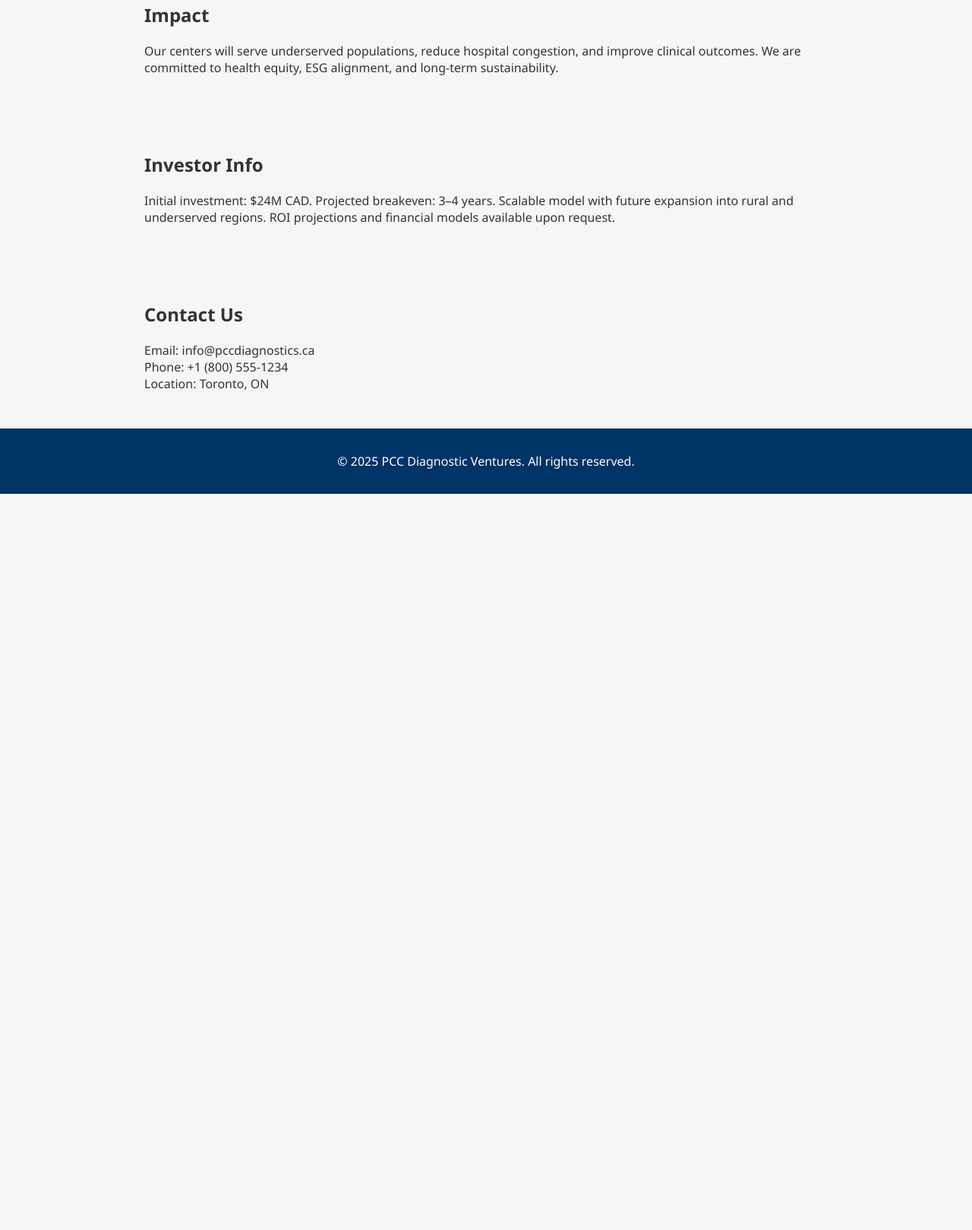
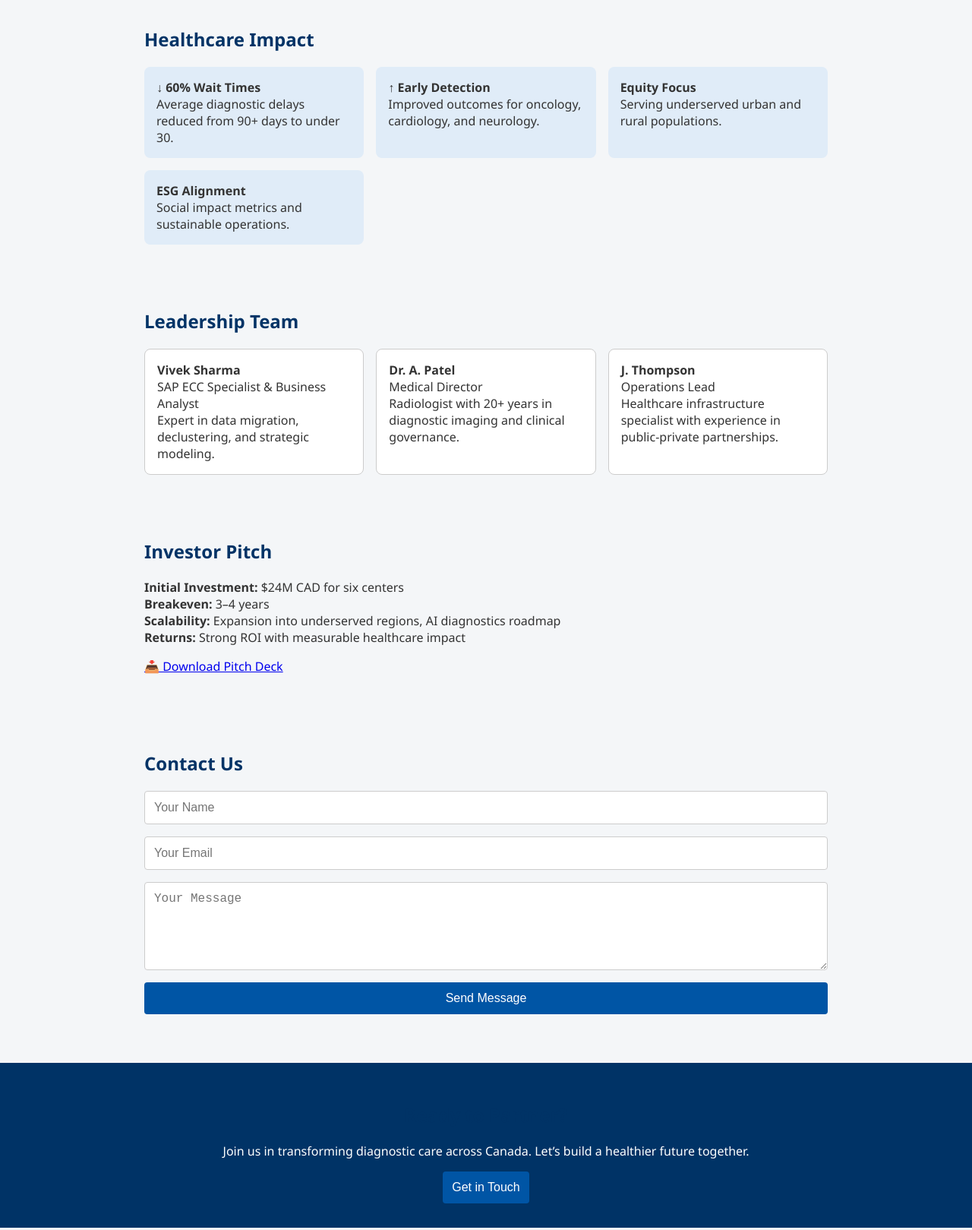
Before and after one commit to Vivek4684/pccwebsite, a plain HTML site: page index.html in a window 1280 px wide. Shown: the part 684-2303 px from the top of the page at 76% size. Before the commit the page ends 1334 px from the top, so only its background shows below. Drawn offline with Linux system fonts and the light colour scheme.

Commit message:
Add files via upload

```diff
--- a/index.html
+++ b/index.html
@@ -13,9 +13,9 @@
       color: #333;
     }
     header {
-      background-color: #003366;
+      background: linear-gradient(to right, #003366, #0055a5);
       color: white;
-      padding: 2rem;
+      padding: 3rem 2rem;
       text-align: center;
     }
     nav {
@@ -34,11 +34,65 @@
       max-width: 900px;
       margin: auto;
     }
+    h2 {
+      color: #003366;
+    }
+    .impact-grid {
+      display: grid;
+      grid-template-columns: repeat(auto-fit, minmax(250px, 1fr));
+      gap: 1rem;
+      margin-top: 1rem;
+    }
+    .impact-item {
+      background-color: #e0ecf8;
+      padding: 1rem;
+      border-radius: 8px;
+    }
+    .team-grid {
+      display: grid;
+      grid-template-columns: repeat(auto-fit, minmax(250px, 1fr));
+      gap: 1rem;
+      margin-top: 1rem;
+    }
+    .team-member {
+      background-color: #ffffff;
+      padding: 1rem;
+      border: 1px solid #ccc;
+      border-radius: 8px;
+    }
+    form {
+      display: flex;
+      flex-direction: column;
+      gap: 1rem;
+    }
+    input, textarea {
+      padding: 0.75rem;
+      border: 1px solid #ccc;
+      border-radius: 4px;
+      font-size: 1rem;
+    }
+    button {
+      background-color: #0055a5;
+      color: white;
+      padding: 0.75rem;
+      border: none;
+      border-radius: 4px;
+      font-size: 1rem;
+      cursor: pointer;
+    }
+    .cta {
+      background-color: #003366;
+      color: white;
+      padding: 2rem;
+      text-align: center;
+      margin-top: 2rem;
+    }
     footer {
       background-color: #003366;
       color: white;
       text-align: center;
       padding: 1rem;
+      margin-top: 2rem;
     }
   </style>
 </head>
@@ -49,10 +103,11 @@
   </header>
 
   <nav>
-    <a href="#about">About Us</a>
-    <a href="#solution">Our Solution</a>
+    <a href="#about">About</a>
+    <a href="#solution">Solution</a>
     <a href="#impact">Impact</a>
-    <a href="#investors">Investor Info</a>
+    <a href="#team">Team</a>
+    <a href="#investors">Investors</a>
     <a href="#contact">Contact</a>
   </nav>
 
@@ -67,19 +122,62 @@
   </section>
 
   <section id="impact">
-    <h2>Impact</h2>
-    <p>Our centers will serve underserved populations, reduce hospital congestion, and improve clinical outcomes. We are committed to health equity, ESG alignment, and long-term sustainability.</p>
+    <h2>Healthcare Impact</h2>
+    <div class="impact-grid">
+      <div class="impact-item">
+        <strong>↓ 60% Wait Times</strong><br>Average diagnostic delays reduced from 90+ days to under 30.
+      </div>
+      <div class="impact-item">
+        <strong>↑ Early Detection</strong><br>Improved outcomes for oncology, cardiology, and neurology.
+      </div>
+      <div class="impact-item">
+        <strong>Equity Focus</strong><br>Serving underserved urban and rural populations.
+      </div>
+      <div class="impact-item">
+        <strong>ESG Alignment</strong><br>Social impact metrics and sustainable operations.
+      </div>
+    </div>
+  </section>
+
+  <section id="team">
+    <h2>Leadership Team</h2>
+    <div class="team-grid">
+      <div class="team-member">
+        <strong>Vivek Sharma</strong><br>SAP ECC Specialist & Business Analyst<br>Expert in data migration, declustering, and strategic modeling.
+      </div>
+      <div class="team-member">
+        <strong>Dr. A. Patel</strong><br>Medical Director<br>Radiologist with 20+ years in diagnostic imaging and clinical governance.
+      </div>
+      <div class="team-member">
+        <strong>J. Thompson</strong><br>Operations Lead<br>Healthcare infrastructure specialist with experience in public-private partnerships.
+      </div>
+    </div>
   </section>
 
   <section id="investors">
-    <h2>Investor Info</h2>
-    <p>Initial investment: $24M CAD. Projected breakeven: 3–4 years. Scalable model with future expansion into rural and underserved regions. ROI projections and financial models available upon request.</p>
+    <h2>Investor Pitch</h2>
+    <p><strong>Initial Investment:</strong> $24M CAD for six centers<br>
+    <strong>Breakeven:</strong> 3–4 years<br>
+    <strong>Scalability:</strong> Expansion into underserved regions, AI diagnostics roadmap<br>
+    <strong>Returns:</strong> Strong ROI with measurable healthcare impact</p>
+    <p><a href="https://example.com/pcc-pitch-deck.pdf" target="_blank">📥 Download Pitch Deck</a></p>
   </section>
 
   <section id="contact">
     <h2>Contact Us</h2>
-    <p>Email: info@pccdiagnostics.ca<br>Phone: +1 (800) 555-1234<br>Location: Toronto, ON</p>
+    <form name="contact" method="POST" data-netlify="true">
+      <input type="text" name="name" placeholder="Your Name" required />
+      <input type="email" name="email" placeholder="Your Email" required />
+      <textarea name="message" rows="5" placeholder="Your Message" required></textarea>
+      <button type="submit">Send Message</button>
+    </form>
   </section>
+
+  <div class="cta">
+    <h2>Ready to Partner?</h2>
+    <p>Join us in transforming diagnostic care across Canada. Let’s build a healthier future together.</p>
+    <button onclick="window.location.href='#contact'">Get in Touch</button>
+  </div>
 
   <footer>
     <p>&copy; 2025 PCC Diagnostic Ventures. All rights reserved.</p>
```
